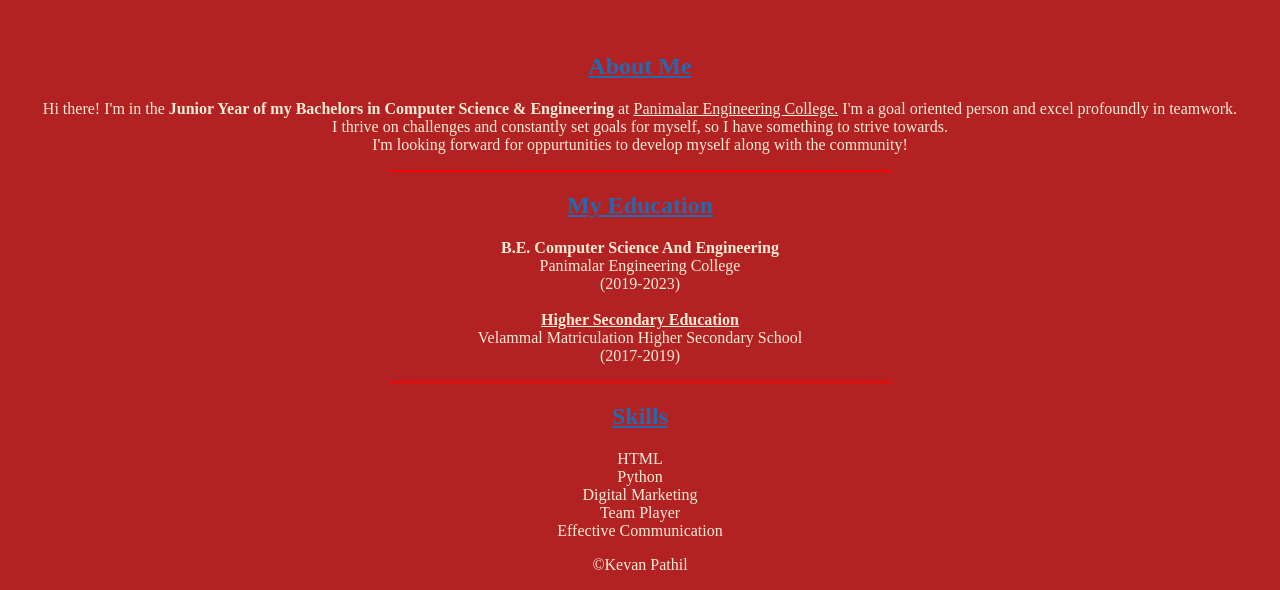
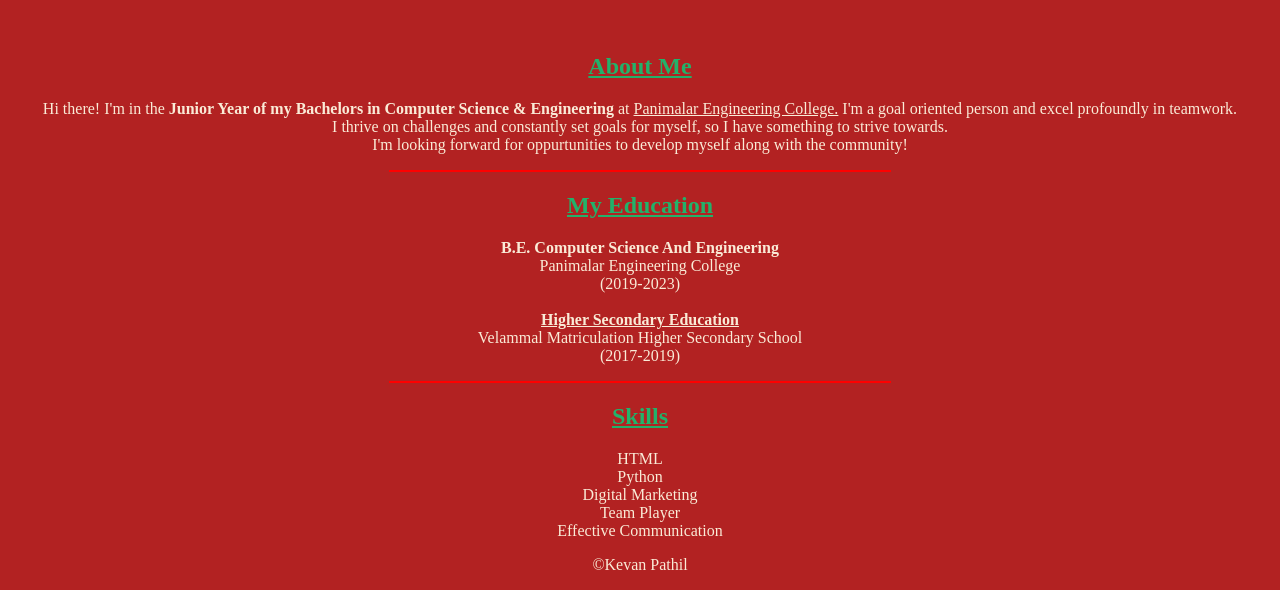
Before and after one commit to Kevan-Pathil/Kevan-Pathil, a plain HTML site: page Index.html in a window 1280 px wide. Shown: the part 354-944 px from the top of the page. Drawn offline with Linux system fonts and the light colour scheme.

Commit message:
Update style.css

```diff
--- a/style.css
+++ b/style.css
@@ -7,7 +7,7 @@ img {
   margin-right: auto;
 }
 h2 {
-  color: #226AB2;
+  color: #22B26A;
 }
 table {
   text-align: center;
```
